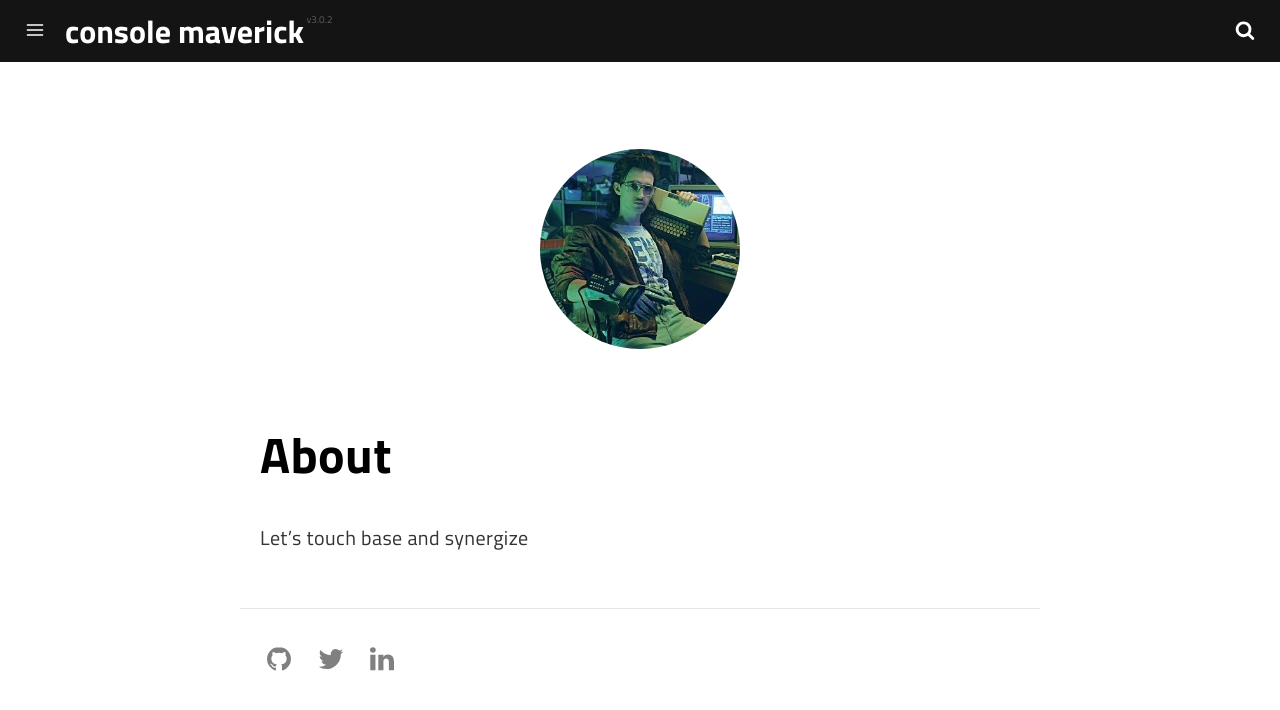
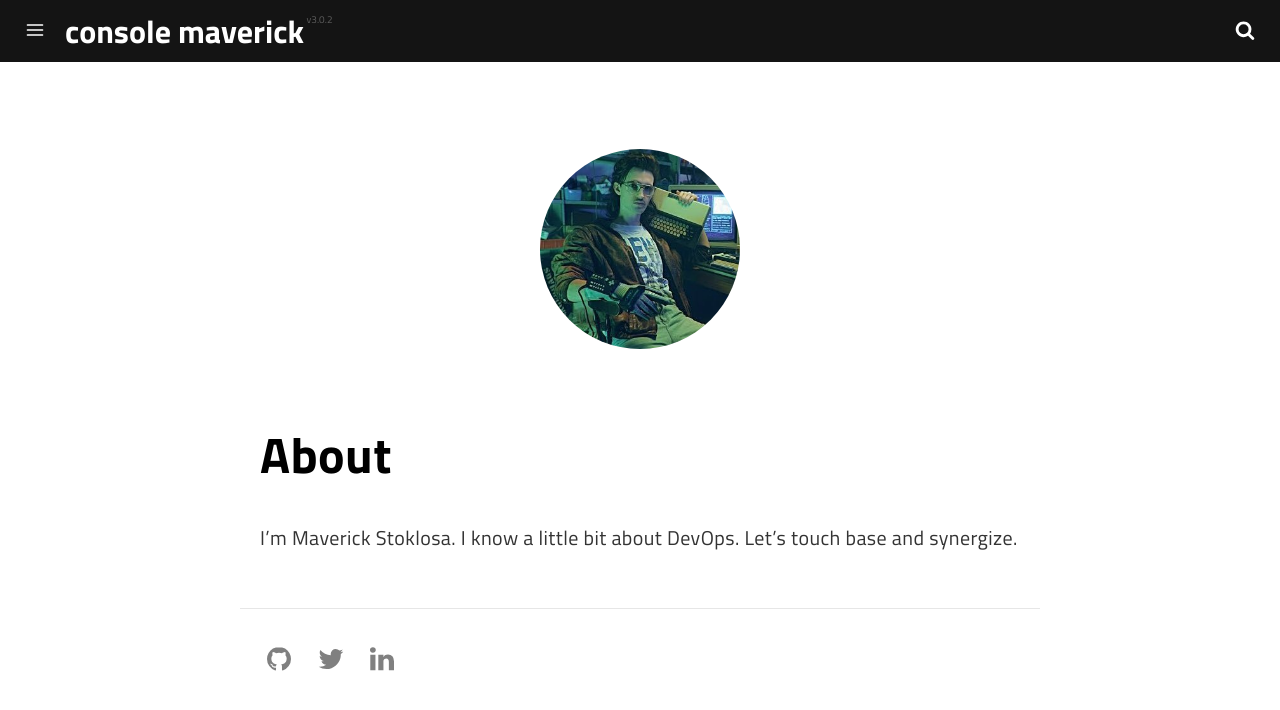
Before and after one commit to maverick9000/maverick9000.github.io, a Jekyll site: the page built from pages/about.md, in a window 1280 px wide. Shown: the top 710 px of the page. Built offline with Jekyll 4.4.1, drawn with Linux system fonts in a browser that asks for light colours; a script that is not in the unit is left out.

Commit message:
update about me

```diff
--- a/pages/about.md
+++ b/pages/about.md
@@ -9,4 +9,4 @@ permalink: /about/
 
 # About
 
-Let's touch base and synergize
+I'm Maverick Stoklosa. I know a little bit about DevOps. Let's touch base and synergize.
```
Also changed, not shown: pages/about-1.md (deleted, +0 -14 lines).
